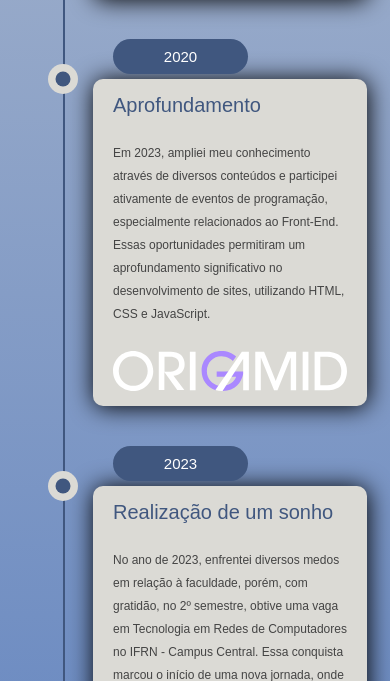
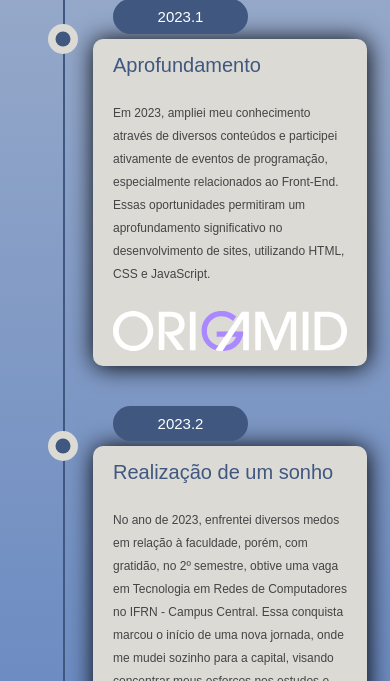
Before and after one commit to V-Matheus/portfolio, a website: page index.html in a window 390 px wide. Shown: the part 2036-2717 px from the top of the page. Drawn offline with Linux system fonts and the light colour scheme; a web font is replaced by a local one.

Commit message:
corrigindo as datas do HTML na sessao #sobre

```diff
--- a/css/sobre.css
+++ b/css/sobre.css
@@ -121,6 +121,9 @@ ul li .data {
 }
 
 @media (max-width: 900px) {
+  .sobre-grid {
+    padding-top: 20px;
+  }
   .sobre-container {
     width: 60%;
     transform: translate(15px);
--- a/index.html
+++ b/index.html
@@ -68,7 +68,7 @@
               </p>
               <img src="./css/img/img-sobre/youtube-svgrepo-com.svg" alt="Youtube">
               <span class="circle"></span>
-              <span class="data">2022</span>
+              <span class="data">2022.2</span>
             </li>
             <li>
               <h3 class="sobre-titulo">Aprofundamento</h3>
@@ -77,7 +77,7 @@
               </p>
               <img src="./css/img/img-sobre/origamid.svg" alt="Curso da Origamid">
               <span class="circle"></span>
-              <span class="data">2020</span>
+              <span class="data">2023.1</span>
             </li>
             <li>
               <h3 class="sobre-titulo">Realização de um sonho</h3>
@@ -86,7 +86,7 @@
               </p>
               <img src="./css/img/img-sobre/ifrn" alt="IFRN">
               <span class="circle"></span>
-              <span class="data">2023</span>
+              <span class="data">2023.2</span>
             </li>
           </ul>
         </div>
```
